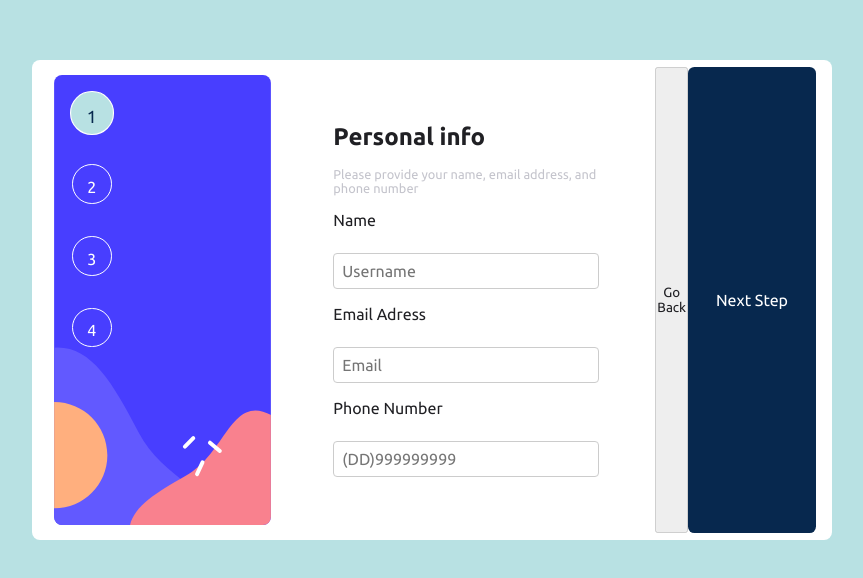
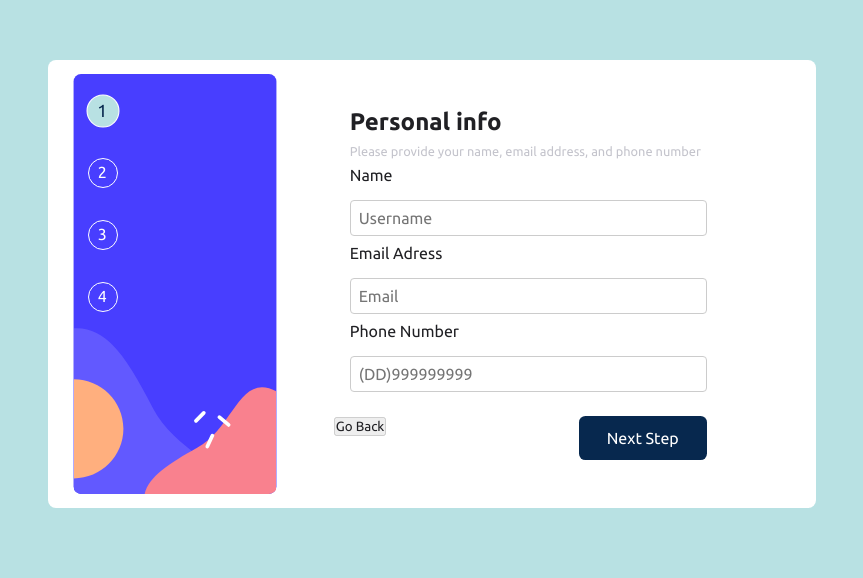
Before and after one commit to MANUCISNE/React-Next-Stitches-MultiForm, a Next.js app: page / in a window 1280 px wide. Shown: the part 164-742 px from the top of the page, without its empty margins (208-1071 px from the left). Built offline with nearby package versions, Linux system fonts and the light colour scheme.

Commit message:
change app.ts style

```diff
--- a/src/components/ProgressBar.tsx
+++ b/src/components/ProgressBar.tsx
@@ -8,11 +8,11 @@ const StepWrapper = styled("div", {
 });
 
 const StepBox = styled("div", {
-  padding: '0.8rem 0.8rem',
+  paddingTop: ".23rem",
+  paddingLeft: ".55rem",
   borderRadius: "50%",
-  textAlign: 'center',
-  height: '12px',
-  width: "12px",
+  height: '30px',
+  width: "30px",
   border: '1px solid $white',
   backgroundColor: "transparent",
   color: "$white",
--- a/src/pages/_app.tsx
+++ b/src/pages/_app.tsx
@@ -2,7 +2,7 @@ import type { AppProps } from 'next/app'
 import { globalStyles } from '../styles/global'
 import { useState } from 'react'
 
-import { BoxWrapper, ButtonDivPosition, ButtonNext, CenterWrapper, Container, StepsButtons } from '../styles/pages/app'
+import { BoxWrapper, ButtonDivPosition, ButtonDivTeste, ButtonNext, CenterWrapper, Container, StepsButtons, Teste } from '../styles/pages/app'
 import Image from "next/image";
 
 import Step1 from './step1'
@@ -12,6 +12,7 @@ import Step4 from './step4'
 import Step from '../components/ProgressBar'
 
 import SideBar from "../assets/bg-sidebar-desktop.svg"
+import Link from 'next/link';
 
 globalStyles()
 
@@ -37,7 +38,7 @@ export default function App({ Component, pageProps }: AppProps) {
 
   return (
     <Container>
-      <Image src={SideBar} alt={""} width={300} height={450} />
+      <Image src={SideBar} alt={""} width={350} height={420} />
 
       <CenterWrapper>
         {Steps.map((item) => (
@@ -48,9 +49,10 @@ export default function App({ Component, pageProps }: AppProps) {
           />
         ))}
         </CenterWrapper>
-      <StepsButtons>
-        <ButtonDivPosition>
+      <Teste>
         <BoxWrapper>{getCompStep()}</BoxWrapper>
+        <ButtonDivTeste>
+          <Link href={''}>
               <button
                 onClick={() => setStep(step - 1)}
                 disabled={step === 1}
@@ -58,11 +60,11 @@ export default function App({ Component, pageProps }: AppProps) {
               >
                 Go Back
               </button>
+            </Link>
             <ButtonNext onClick={() => step !== 4 && setStep(step + 1)}>Next Step</ButtonNext>
-        </ButtonDivPosition>
-      </StepsButtons>
+        </ButtonDivTeste>
 
-
+      </Teste>
 
       {/*<Component {...pageProps} />*/}
     </Container>
--- a/src/pages/step1.tsx
+++ b/src/pages/step1.tsx
@@ -1,6 +1,5 @@
 import React, { useState } from "react";
 import {
-  ButtonNextStep1,
   FormDiv,
   InputField,
   Label,
--- a/src/styles/global.ts
+++ b/src/styles/global.ts
@@ -4,6 +4,7 @@ export const globalStyles = globalCss({
   '*': {
     margin: 0,
     padding: 0,
+    boxSizing: "border-box",
   },
 
   body: {
--- a/src/styles/pages/app.ts
+++ b/src/styles/pages/app.ts
@@ -11,9 +11,18 @@ export const Container = styled('div', {
   borderRadius: '8px',
 })
 
-export const FlexWrapper = styled("div", {
+export const Teste = styled("div", {
   display: "flex",
-  height: "100vh",
+  flexDirection: "column",
+  width: "100%",
+  marginLeft: "3rem",
+});
+
+export const ButtonDivTeste = styled("div", {
+  display: "flex",
+  justifyContent: "space-between",
+  marginTop: "1.5rem",
+  width: "80%",
 });
 
 export const CenterWrapper = styled("div", {
@@ -53,8 +62,7 @@ export const ButtonNext = styled('button', {
 })
 
 export const StepsButtons = styled('div', {
-  display: 'flex',
-  flexDirection: 'column',
+
 })
 
 export const ButtonDivPosition = styled('div', {
--- a/src/styles/pages/step1.ts
+++ b/src/styles/pages/step1.ts
@@ -7,8 +7,8 @@ export const WrapperContainerStep1 = styled('div', {
 export const FormDiv = styled('div', {
   display: 'flex',
   flexDirection: 'column',
-  padding: '3.5rem',
-  gap: '1rem',
+  paddingLeft: '1rem',
+  gap: '.5rem',
   justifyContent: 'flex-end',
 
   p: {
```
Lines whose indentation alone changed are shown as unchanged.
